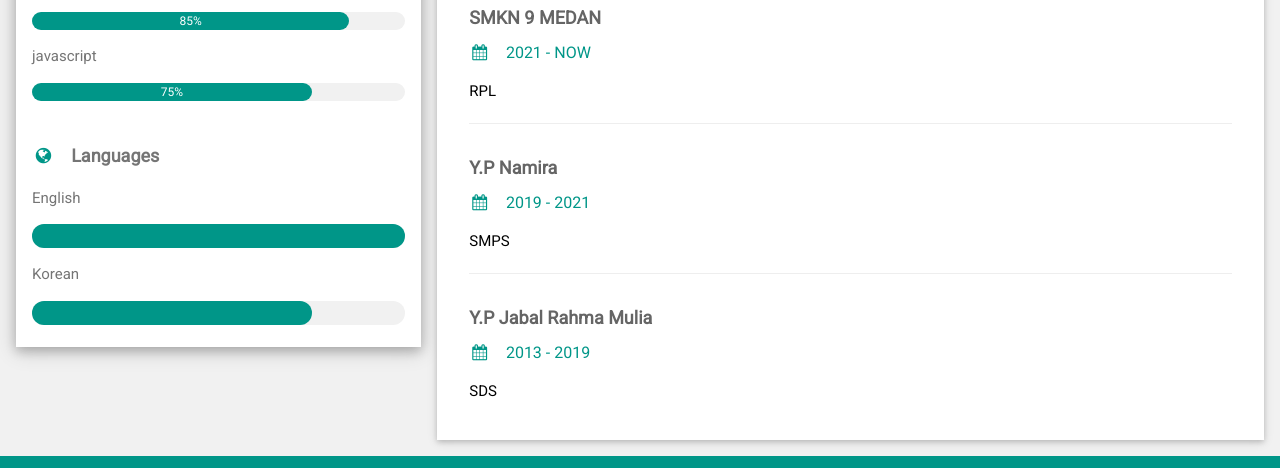
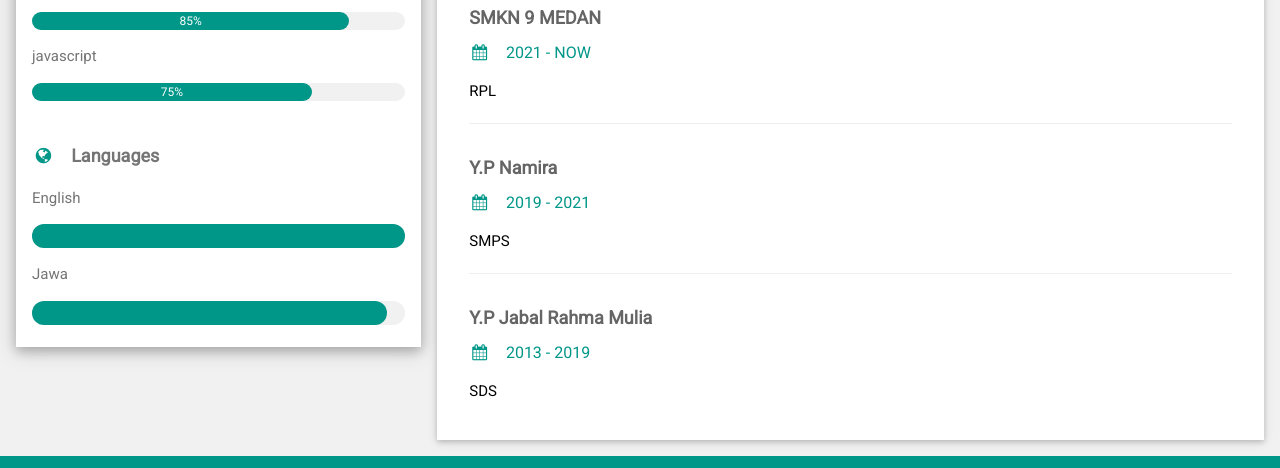
Before and after one commit to Kanayamarshya/Website, a plain HTML site: page index.html in a window 1280 px wide. Shown: the part 723-1191 px from the top of the page. Drawn offline with nearby package versions, Linux system fonts and the light colour scheme.

Commit message:
Update index.html

```diff
--- a/index.html
+++ b/index.html
@@ -62,9 +62,9 @@ html,body,h1,h2,h3,h4,h5,h6 {font-family: "Roboto", sans-serif}
           <div class="w3-light-grey w3-round-xlarge">
             <div class="w3-round-xlarge w3-teal" style="height:24px;width:100%"></div>
           </div>
-          <p>Korean</p></p>
+          <p>Jawa</p></p>
           <div class="w3-light-grey w3-round-xlarge">
-            <div class="w3-round-xlarge w3-teal" style="height:24px;width:75%"></div>
+            <div class="w3-round-xlarge w3-teal" style="height:24px;width:95%"></div>
           </div>
           <br>
         </div>
```
